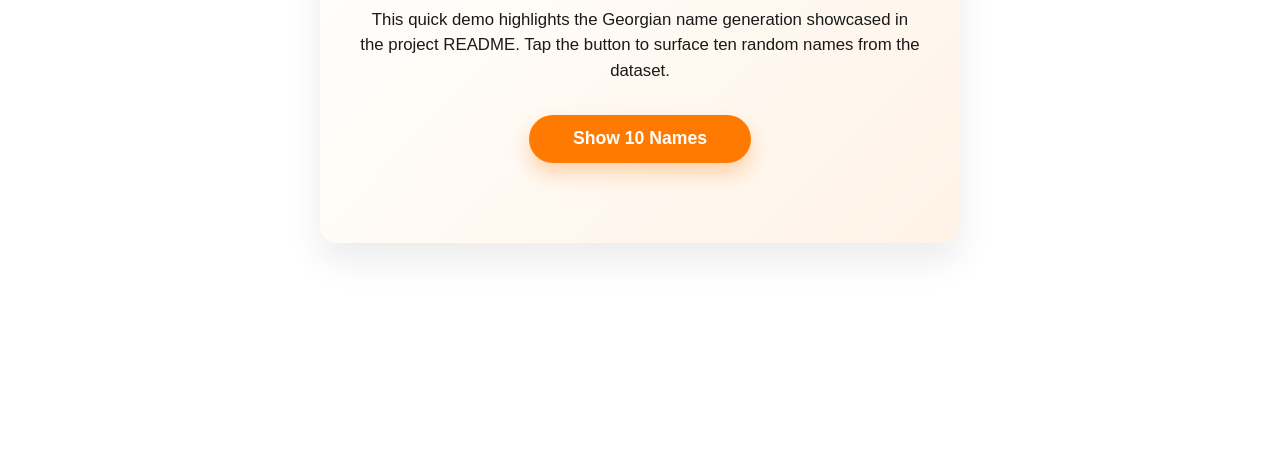
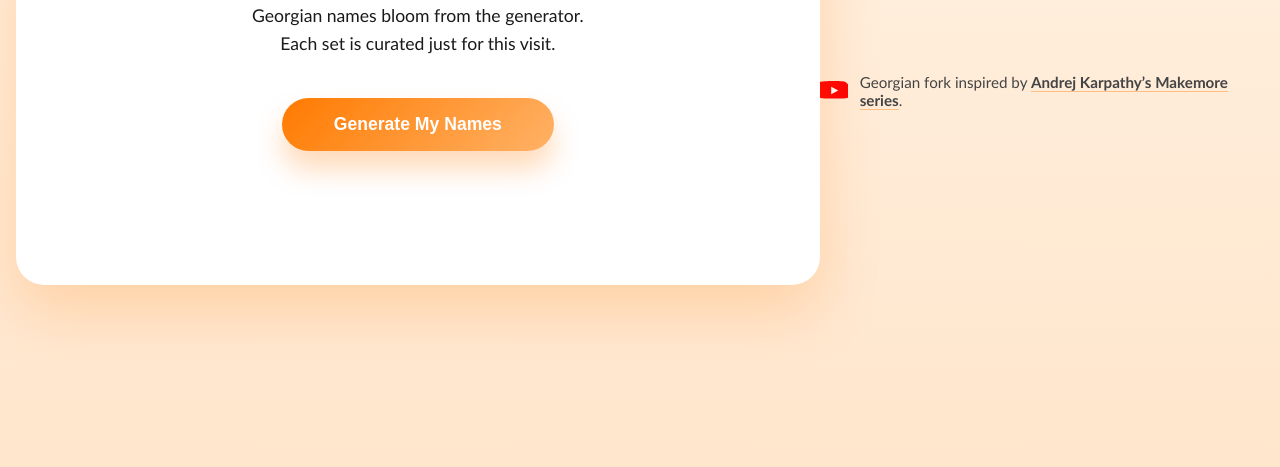
Before and after one commit to WhiteTorn/craftmore, a plain HTML site: page index.html in a window 1280 px wide. Shown: the part 333-800 px from the top of the page. Drawn offline with Linux system fonts and the light colour scheme.

Commit message:
Updated design

```diff
--- a/index.html
+++ b/index.html
@@ -7,6 +7,7 @@
   <style>
     :root {
       --orange: #ff7a00;
+      --orange-soft: #ffb266;
       --white: #ffffff;
       --shadow: rgba(0, 0, 0, 0.08);
     }
@@ -17,87 +18,171 @@
 
     body {
       margin: 0;
-      font-family: Arial, Helvetica, sans-serif;
-      background: var(--white);
+      font-family: "Gill Sans", "Segoe UI", Helvetica, Arial, sans-serif;
+      background: linear-gradient(180deg, #fff3e6 0%, #ffe6cc 100%);
       color: #1a1a1a;
       display: flex;
       min-height: 100vh;
       align-items: center;
       justify-content: center;
+      padding: 3rem 1rem;
     }
 
     main {
-      width: min(640px, 92vw);
-      padding: 3rem 2.5rem;
-      border-radius: 18px;
-      background: linear-gradient(135deg, var(--white) 0%, #fff3e6 100%);
-      box-shadow: 0 18px 36px var(--shadow);
+      width: min(820px, 96vw);
+      padding: 3.25rem 3rem;
+      border-radius: 28px;
+      background: var(--white);
+      box-shadow: 0 25px 60px rgba(255, 122, 0, 0.22);
       text-align: center;
+      position: relative;
+      overflow: hidden;
+    }
+
+    main::before {
+      content: "";
+      position: absolute;
+      inset: -40% -20% auto;
+      height: 55%;
+      background: radial-gradient(circle at center, rgba(255, 178, 102, 0.35), transparent 65%);
+      pointer-events: none;
     }
 
     h1 {
-      margin-top: 0;
-      font-size: 2.35rem;
+      margin: 0;
+      font-size: clamp(2.2rem, 3vw + 1rem, 3rem);
       color: var(--orange);
     }
 
     p {
-      font-size: 1.05rem;
-      line-height: 1.5;
-      margin: 0 0 2rem;
+      font-size: 1.1rem;
+      line-height: 1.6;
+      margin: 1rem auto 2.5rem;
+      max-width: 36ch;
     }
 
     button {
-      background: var(--orange);
+      background: linear-gradient(135deg, var(--orange) 0%, var(--orange-soft) 100%);
       color: var(--white);
       border: none;
       border-radius: 999px;
-      padding: 0.85rem 2.75rem;
+      padding: 1rem 3.25rem;
       font-size: 1.1rem;
       font-weight: bold;
       cursor: pointer;
-      transition: transform 150ms ease, box-shadow 150ms ease;
-      box-shadow: 0 10px 20px rgba(255, 122, 0, 0.3);
+      transition: transform 180ms ease, box-shadow 200ms ease;
+      box-shadow: 0 18px 28px rgba(255, 122, 0, 0.28);
+      position: relative;
+      overflow: hidden;
+    }
+
+    button::after {
+      content: "";
+      position: absolute;
+      inset: 0;
+      background: radial-gradient(circle at center, rgba(255, 255, 255, 0.55), transparent 65%);
+      opacity: 0;
+      transition: opacity 250ms ease;
     }
 
     button:hover {
-      transform: translateY(-2px);
-      box-shadow: 0 12px 24px rgba(255, 122, 0, 0.35);
+      transform: translateY(-3px);
+      box-shadow: 0 22px 40px rgba(255, 122, 0, 0.32);
+    }
+
+    button:hover::after {
+      opacity: 0.6;
     }
 
     button:active {
       transform: translateY(0);
-      box-shadow: 0 8px 16px rgba(255, 122, 0, 0.25);
+      box-shadow: 0 14px 22px rgba(255, 122, 0, 0.25);
+    }
+
+    button:disabled {
+      cursor: wait;
+      opacity: 0.8;
     }
 
     ul {
       list-style: none;
       padding: 0;
-      margin: 2rem 0 0;
+      margin: 2.5rem 0 0;
       display: grid;
-      gap: 0.65rem;
+      gap: 1.1rem;
+      grid-template-columns: repeat(auto-fit, minmax(170px, 1fr));
     }
 
     li {
-      background: var(--white);
-      border-radius: 12px;
-      padding: 0.9rem 1.2rem;
+      background: linear-gradient(135deg, rgba(255, 243, 230, 0.8) 0%, #fff 100%);
+      border-radius: 18px;
+      padding: 1.15rem 1.35rem;
       font-size: 1.05rem;
-      box-shadow: 0 4px 14px var(--shadow);
+      box-shadow: 0 10px 26px rgba(26, 26, 26, 0.08);
+      display: flex;
+      align-items: center;
+      justify-content: center;
+      min-height: 78px;
+      transition: transform 180ms ease, box-shadow 200ms ease;
+    }
+
+    li[data-fresh="true"] {
+      transform: translateY(-4px);
+      box-shadow: 0 20px 30px rgba(255, 122, 0, 0.16);
     }
 
     .status {
       margin-top: 1.5rem;
       color: #555555;
       font-size: 0.95rem;
+      min-height: 1.15rem;
+    }
+
+    .footer-note {
+      margin-top: 3rem;
+      display: flex;
+      align-items: center;
+      justify-content: center;
+      gap: 0.75rem;
+      font-size: 0.95rem;
+      color: #444;
+    }
+
+    .footer-note svg {
+      width: 28px;
+      height: 20px;
+      flex-shrink: 0;
+    }
+
+    .footer-note a {
+      color: inherit;
+      font-weight: 600;
+      text-decoration: none;
+      border-bottom: 1px solid rgba(255, 122, 0, 0.4);
+      transition: color 150ms ease, border-color 150ms ease;
+    }
+
+    .footer-note a:hover {
+      color: var(--orange);
+      border-color: var(--orange);
+    }
+
+    @media (max-width: 640px) {
+      main {
+        padding: 2.75rem 1.75rem 2.5rem;
+      }
+
+      button {
+        width: 100%;
+      }
     }
   </style>
 </head>
 <body>
   <main>
     <h1>CraftMore Georgian Names</h1>
-    <p>This quick demo highlights the Georgian name generation showcased in the project README. Tap the button to surface ten random names from the dataset.</p>
-    <button id="showNames">Show 10 Names</button>
+  <p>Tap the glowing button and watch nine Georgian names bloom from the generator. Each set is curated just for this visit.</p>
+  <button id="showNames">Generate My Names</button>
     <div id="status" class="status" aria-live="polite"></div>
     <ul id="nameList" aria-label="Randomly selected Georgian names"></ul>
   </main>
@@ -109,6 +194,7 @@
     const status = document.getElementById('status');
 
     let allNames = [];
+  const gridSize = 9;
 
     async function loadNames() {
       if (allNames.length) {
@@ -147,21 +233,42 @@
     }
 
     button.addEventListener('click', async () => {
+      button.disabled = true;
+      button.setAttribute('aria-busy', 'true');
+      status.textContent = '🧡 Crafting a cozy batch just for you…';
+
       await loadNames();
       if (!allNames.length) {
+        button.disabled = false;
+        button.removeAttribute('aria-busy');
         return;
       }
 
-      const names = sampleNames(10);
+      const names = sampleNames(gridSize);
       list.innerHTML = '';
       names.forEach(name => {
         const item = document.createElement('li');
         item.textContent = name;
+        item.dataset.fresh = 'true';
         list.appendChild(item);
+        setTimeout(() => {
+          item.dataset.fresh = 'false';
+        }, 220);
       });
 
-      status.textContent = names.length ? '' : 'Not enough names available.';
+      status.textContent = names.length ? 'Here they are – your new Georgian inspirations!' : 'Not enough names available.';
+      button.disabled = false;
+      button.removeAttribute('aria-busy');
     });
   </script>
+  <div class="footer-note">
+    <svg viewBox="0 0 24 17" role="img" aria-hidden="true" focusable="false">
+      <path fill="#FF0000" d="M23.5 2.7a3 3 0 0 0-2.1-2.1C19.3 0 12 0 12 0S4.7 0 .6.6A3 3 0 0 0 .6 14.4C4.7 15 12 15 12 15s7.3 0 11.4-.6a3 3 0 0 0 2.1-2.1c.6-2.1.6-6.5.6-6.5s0-4.4-.6-6.5Z"/>
+      <path fill="#fff" d="m9.6 11.2 6-3.2-6-3.2v6.4Z"/>
+    </svg>
+    <span>
+      Georgian fork inspired by <a href="https://youtube.com/watch?v=PaCmpygFfXo&list=PLAqhIrjkxbuWI23v9cThsA9GvCAUhRvKZ&index=1" target="_blank" rel="noopener noreferrer">Andrej Karpathy’s Makemore series</a>.
+    </span>
+  </div>
 </body>
 </html>
```
